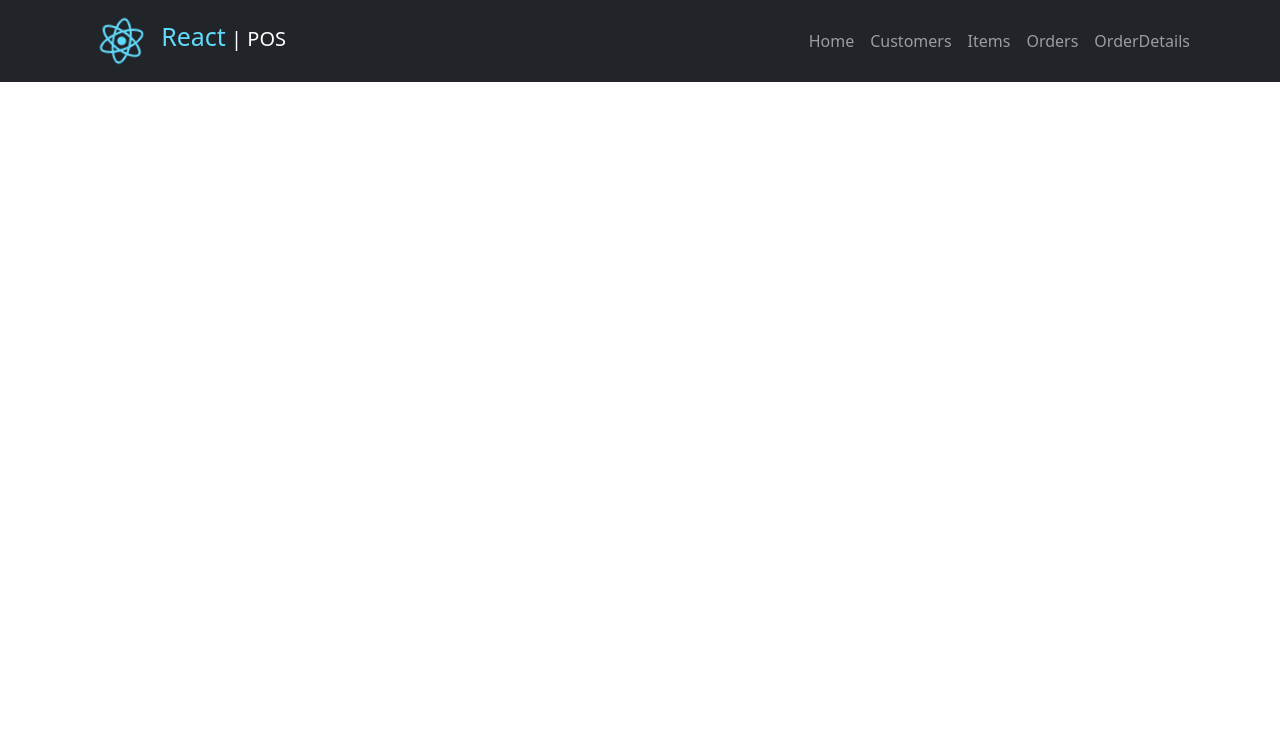
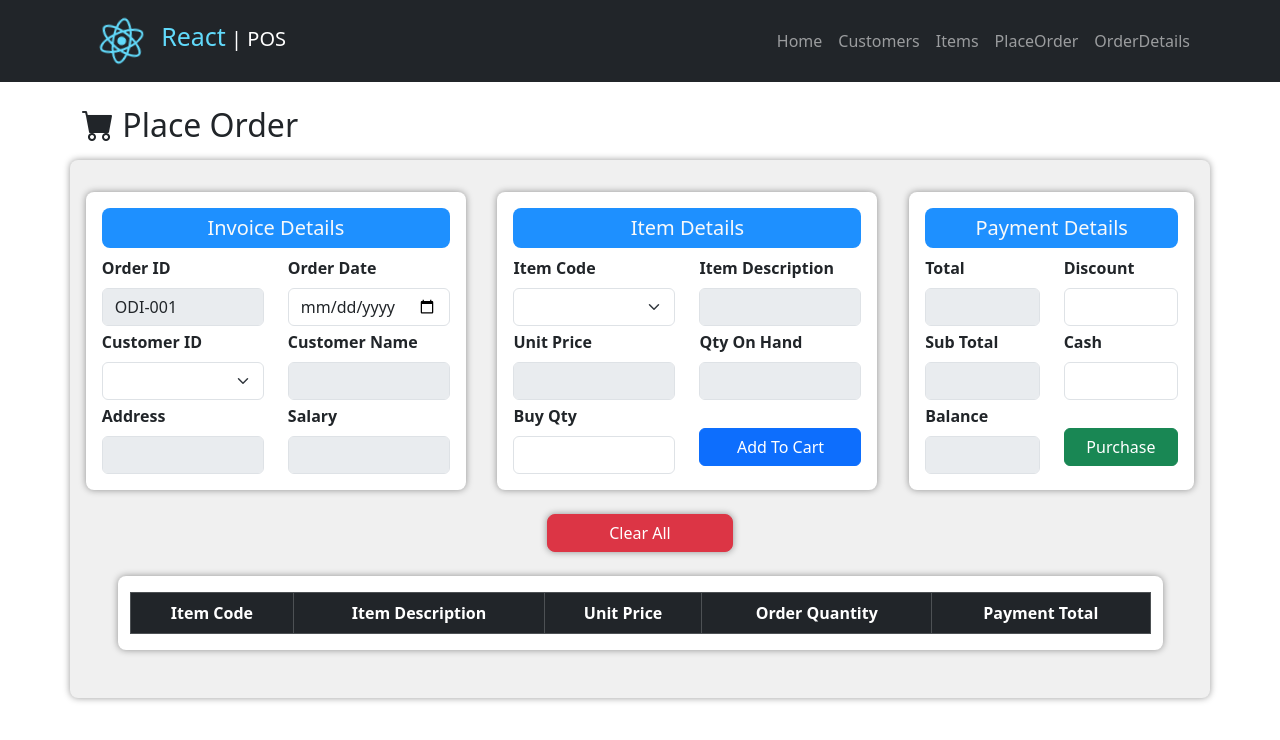
Before and after one commit to Kavithma-Thushal/POS-FrontEnd-React, a React (Create React App) app: page /placeOrder in a window 1280 px wide. Shown: the top 740 px of the page. Built offline with nearby package versions, Linux system fonts and the light colour scheme.

Commit message:
Place Order UI Refactored 2

```diff
--- a/src/App.jsx
+++ b/src/App.jsx
@@ -2,7 +2,7 @@ import { BrowserRouter, Routes, Route } from "react-router-dom";
 import HomePage from "./pages/HomePage";
 import CustomerPage from "./pages/CustomerPage";
 import ItemPage from "./pages/ItemPage";
-import OrdersPage from "./pages/OrdersPage";
+import PlaceOrderPage from "./pages/PlaceOrderPage";
 import OrderDetailsPage from "./pages/OrderDetailsPage";
 import Navigation from "./components/Navigation";
 
@@ -16,8 +16,8 @@ export default function App() {
                     <Route path="/home" element={<HomePage />} />
                     <Route path="/customers" element={<CustomerPage />} />
                     <Route path="/items" element={<ItemPage />} />
-                    <Route path="/orders" element={<OrdersPage />} />
-                    <Route path="/orderdetails" element={<OrderDetailsPage />} />
+                    <Route path="/placeOrder" element={<PlaceOrderPage />} />
+                    <Route path="/orderDetails" element={<OrderDetailsPage />} />
                 </Routes>
             </BrowserRouter>
         </div>
--- a/src/components/Navigation.jsx
+++ b/src/components/Navigation.jsx
@@ -16,8 +16,8 @@ export default function Navigation() {
                         <Nav.Link href="/home">Home</Nav.Link>
                         <Nav.Link href="/customers">Customers</Nav.Link>
                         <Nav.Link href="/items">Items</Nav.Link>
-                        <Nav.Link href="/orders">Orders</Nav.Link>
-                        <Nav.Link href="/orderdetails">OrderDetails</Nav.Link>
+                        <Nav.Link href="/placeOrder">PlaceOrder</Nav.Link>
+                        <Nav.Link href="/orderDetails">OrderDetails</Nav.Link>
                     </Nav>
                 </Navbar.Collapse>
             </Container>
--- a/src/pages/OrdersPage.jsx
+++ b/src/pages/PlaceOrderPage.jsx
@@ -1,6 +1,6 @@
 import { Container, Form, Table, Row, Col, Button } from 'react-bootstrap';
 
-export default function OrdersPage() {
+export default function PlaceOrderPage() {
     return (
         <main className="container-fluid">
             <Container className="d-flex flex-grow-1 flex-column">
```
